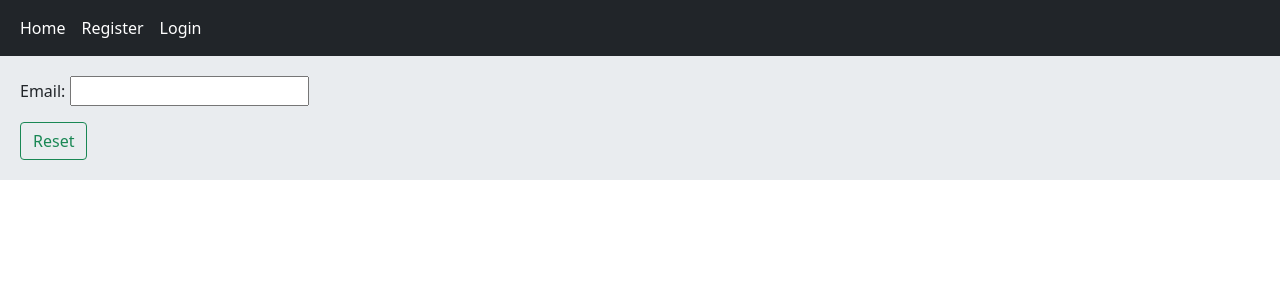
After one commit to Arman-Amini369/Social-Network, a Django app: page /account/reset/ in a window 1280 px wide. The commit adds this page. Shown: the top 300 px of the page. Run offline with Django 5.2, Linux system fonts and the light colour scheme.

Commit message:
making forget and changing password part

```diff
--- /dev/null
+++ b/account/templates/account/password_reset_email.html
@@ -0,0 +1,3 @@
+Someone asked for password reset for email {{ email }}. Follow the link below:
+
+{{ protocol}}://{{ domain }}{% url 'account:password_reset_confirm' uidb64=uid token=token %}
--- /dev/null
+++ b/account/templates/account/password_reset_form.html
@@ -0,0 +1,14 @@
+{% extends 'base.html' %}
+
+{% block title %}
+    <title>Password Reset Form Page</title>
+{% endblock title %}
+
+
+{% block content %}
+<form action="" method="post">
+    {% csrf_token %}
+    {{ form.as_p }}
+    <input type="submit" class="btn btn-outline-success" value="Reset">
+</form>
+{% endblock content %}
--- a/account/templates/account/user_login.html
+++ b/account/templates/account/user_login.html
@@ -12,7 +12,7 @@
     <form action="" method="post" class="col-md-6" novalidate>
         {% csrf_token %}
         {{ form.as_p }}
+        <a href="{%url 'account:password_reset'%}">Forget Password?</a><br /><br />
         <input type="submit" class="btn btn-outline-success" value="Login">
-
     </form>
 {% endblock content %}
--- a/account/templates/account/user_register.html
+++ b/account/templates/account/user_register.html
@@ -8,6 +8,7 @@
 
 {% block content %}
     <h1>Register Form</h1>
+
     <form action="" method="post" class="col-md-6" novalidate>
         {{ form.as_p }}
         {% csrf_token %}
--- a/account/urls.py
+++ b/account/urls.py
@@ -4,8 +4,12 @@ from . import views
 app_name = "account"
 
 urlpatterns = [
-    path('register', views.UserRegisterView.as_view(), name='user_register'),
-    path('login', views.UserLoginView.as_view(), name="user_login"),
-    path('logout', views.UserLogoutView.as_view(), name="user_logout"),
-    path('profile/<int:user_id>', views.UserProfileVIew.as_view(), name="user_profile"),
+    path("register", views.UserRegisterView.as_view(), name='user_register'),
+    path("login", views.UserLoginView.as_view(), name="user_login"),
+    path("logout", views.UserLogoutView.as_view(), name="user_logout"),
+    path("profile/<int:user_id>", views.UserProfileVIew.as_view(), name="user_profile"),
+    path("reset/", views.UserPasswordResetView.as_view(), name="password_reset"),
+    path("reset/done", views.UserPasswordResetDoneView.as_view(), name="password_reset_done"),
+    path("confirm/<uidb64>/<token>", views.UserPasswordResetConfirmView.as_view(), name="password_reset_confirm"),
+    path("confirm/complete", views.UserPasswordResetCompleteView.as_view(), name="password_reset_complete"),
 ]
--- a/account/views.py
+++ b/account/views.py
@@ -62,7 +62,7 @@ class UserLoginView(View):
             if user is not None:
                 login(request, user)
                 messages.success(request, "You Logged In Successfully", "success")
-                return redirect("home:home")
+                return redirect("account:user_profile", user.id)
             else:
                 messages.error(request, "Wrong Username or Password", "danger")
                 return redirect("account:user_login")
@@ -96,3 +96,16 @@ class UserPasswordResetView(auth_views.PasswordResetView):
     template_name = "account/password_reset_form.html"
     success_url = reverse_lazy("account:password_reset_done")
     email_template_name = "account/password_reset_email.html"
+
+
+class UserPasswordResetDoneView(auth_views.PasswordResetDoneView):
+    template_name = "account/password_reset_done.html"
+
+
+class UserPasswordResetConfirmView(auth_views.PasswordResetConfirmView):
+    template_name = "account/password_reset_confirm.html"
+    success_url = reverse_lazy("account:password_reset_complete")
+
+
+class UserPasswordResetCompleteView(auth_views.PasswordResetCompleteView):
+    template_name = "account/password_reset_complete.html"
--- a/home/templates/home/index.html
+++ b/home/templates/home/index.html
@@ -2,7 +2,7 @@
 
 
 {% block title %}
-    <title>Home Page</title>
+    <title>Home Page | Social Network</title>
 {% endblock title %}
 
 
```
Also changed, not shown: Social_Network/settings.py (+5 -5 lines), account/templates/account/password_reset_complete.html (added, +10 -0 lines), account/templates/account/password_reset_confirm.html (added, +18 -0 lines), account/templates/account/password_reset_done.html (added, +10 -0 lines), db.sqlite3.
